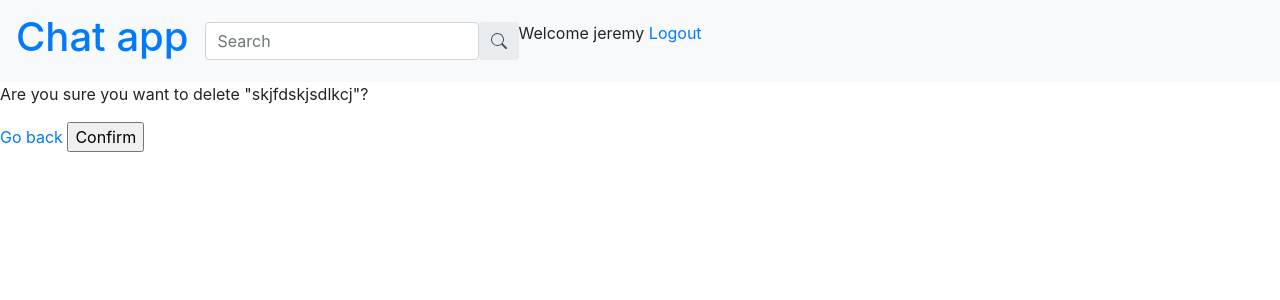
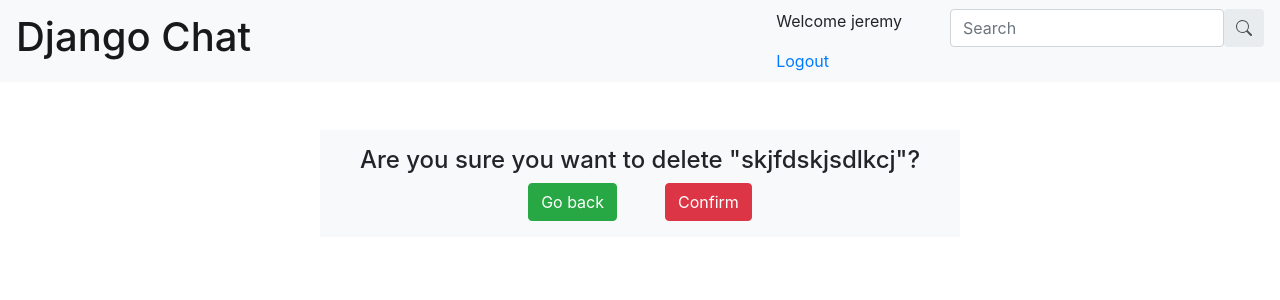
Before and after one commit to jchong9/django-chat-app, a Django app: page /delete-room/8 in a window 1280 px wide. Shown: the top 300 px of the page. Run offline with Django 5.2, Linux system fonts and the light colour scheme; a user stored in the database is signed in; data comes from the database, SQL or seed files in the repository; some libraries are stand-ins or nearby versions.

Commit message:
added containers and improved styling of forms

```diff
--- a/base/templates/base/delete.html
+++ b/base/templates/base/delete.html
@@ -2,11 +2,15 @@
 
 {% block content %}
 
-<form method="POST" action="">
-    {% csrf_token %}
-    <p>Are you sure you want to delete "{{obj}}"?</p>
-    <a href="{{request.META.HTTP_REFERER}}">Go back</a>
-    <input type="submit" value="Confirm">
-</form>
+<div class="container bg-light w-50 h-100 mt-5 p-3 d-flex justify-content-center">
+    <form method="POST" action="">
+        {% csrf_token %}
+        <h4>Are you sure you want to delete "{{obj}}"?</h4>
+        <div class="w-100 d-flex justify-content-center">
+            <a class="btn btn-success mr-5" href="{{request.META.HTTP_REFERER}}">Go back</a>
+            <input type="submit" class="btn btn-danger" value="Confirm">
+        </div>
+    </form>
+</div>
 
 {% endblock content %}
--- a/static/styles/main.css
+++ /dev/null
@@ -1,11 +0,0 @@
-/* Home page */
-.home-container {
-    display: grid;
-    grid-template-columns: 1fr 3fr 1fr;
-}
-
-/* User profile */
-.profile-container{
-    display: grid;
-    grid-template-columns: 1fr 3fr 1fr;
-}
--- a/templates/navbar.html
+++ b/templates/navbar.html
@@ -1,8 +1,18 @@
-<nav class="navbar bg-light">
+<nav class="navbar sticky-top navbar-light bg-light">
     <a class="navbar-brand" href="/">
-        <h1>Chat app</h1>
+        <h1>Django Chat</h1>
     </a>
-    <form method="GET" action="{% url 'home' %}">
+    <ul class="nav justify-content-end">
+        <li class="nav-item mr-5">
+            {% if request.user.is_authenticated %}
+            <p id="welcome-msg">Welcome {{request.user.username}}</p>
+            <a href="{% url 'logout' %}">Logout</a>
+            {% else %}
+            <a href="{% url 'login' %}">Login</a>
+            {% endif %}
+        </li>
+        <li class="nav-item">
+            <form class="form-inline" method="GET" action="{% url 'home' %}">
                 <div class="input-group rounded">
                     <input type="text" name="q" class="form-control rounded" placeholder="Search" aria-label="Search" aria-describedby="search-addon" />
                     <span class="input-group-text border-0" id="search-addon">
@@ -12,16 +22,6 @@
                     </span>
                 </div>
             </form>
-
-    <div>
-        {% if request.user.is_authenticated %}
-        <span class="navbar-text">
-            <p>Welcome {{request.user.username}}</p>
-        </span>
-        <a href="{% url 'logout' %}">Logout</a>
-        {% else %}
-        <a href="{% url 'login' %}">Login</a>
-        {% endif %}
-    </div>
-    <hr>
+        </li>
+    </ul>
 </nav>
```
Also changed, not shown: base/templates/base/room_form.html (+9 -3 lines). Lines whose indentation alone changed are shown as unchanged.
